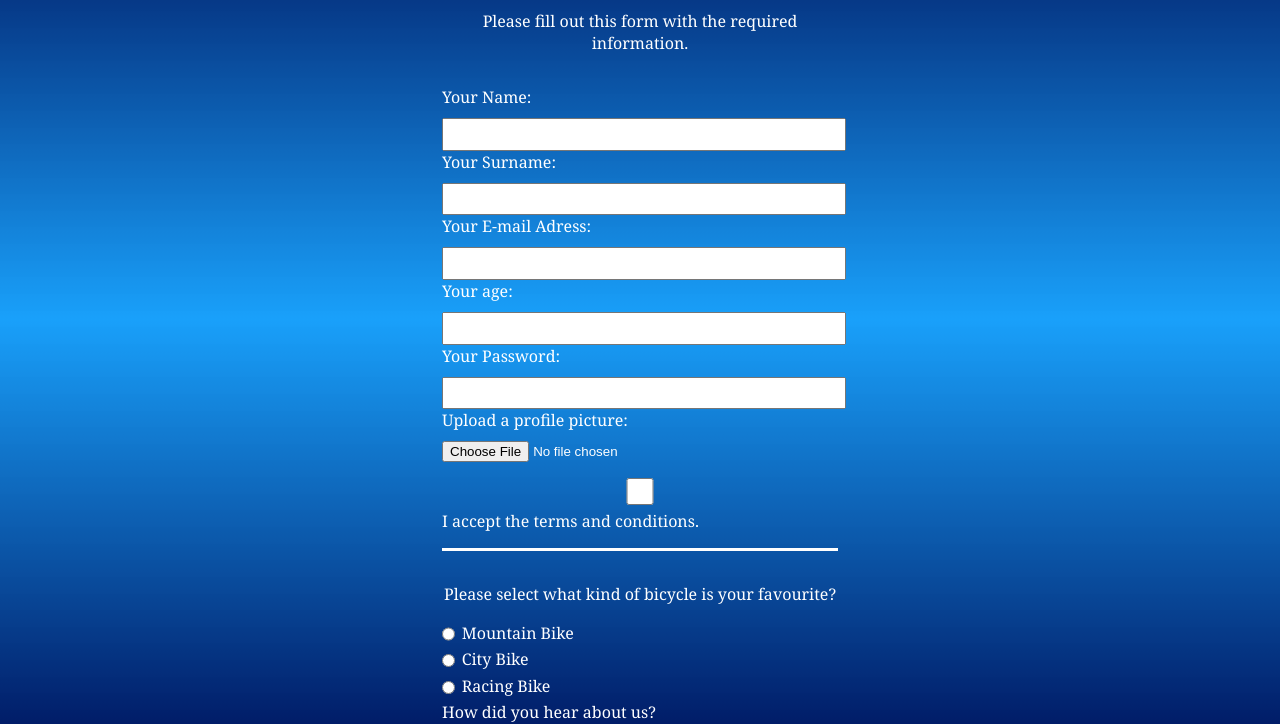
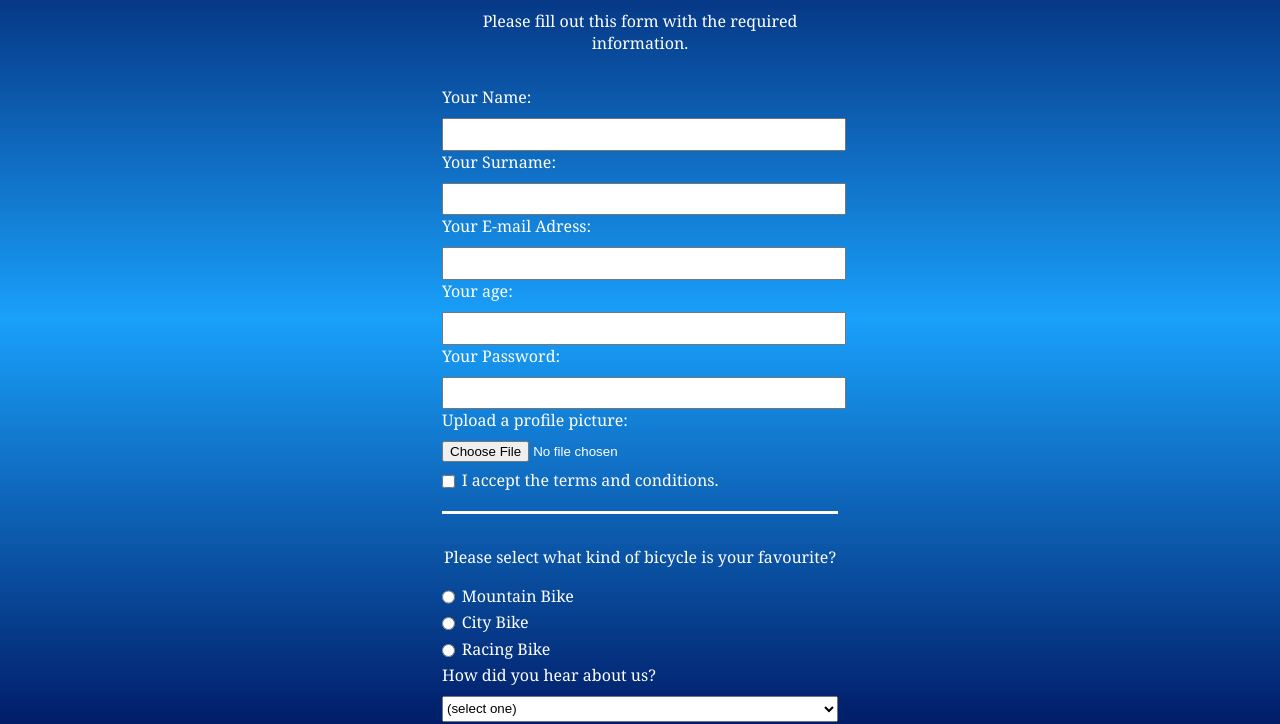
Before and after one commit to oguzhandemirci1993/Registration-Form, a plain HTML site: page index.html in a window 1280 px wide. Shown: the part 97-821 px from the top of the page. Drawn offline with Linux system fonts and the light colour scheme.

Commit message:
Continued CSS styling and alignment adjustments.

```diff
--- a/index.html
+++ b/index.html
@@ -16,7 +16,7 @@
             <label for="age">Your age: <input required id="age" name="age" type="number" min="13" max="120"></label>
             <label for="password">Your Password: <input required id="password" name="password" type="password" pattern="[a-z0-9]{10,}" ></label>
             <label for="picture">Upload a profile picture: <input required id="picture" name="picture" type="file"></label>
-            <label for="terms-conditions"><input required id="terms-conditions" value="terms-conditions" name="terms-conditions" type="checkbox">I accept the terms and conditions.</label>
+            <label for="terms-conditions"><input class="checkbox-set" required id="terms-conditions" value="terms-conditions" name="terms-conditions" type="checkbox">I accept the terms and conditions.</label>
         </fieldset>
         <fieldset>
             <p>Please select what kind of bicycle is your favourite?</p>
--- a/styles.css
+++ b/styles.css
@@ -30,7 +30,7 @@ input[type="checkbox"] {
 }
 
 
-.radio-set {
+.radio-set, .checkbox-set {
   width: unset;
   margin:0 0.5em 0 0;
   vertical-align: middle;
```
